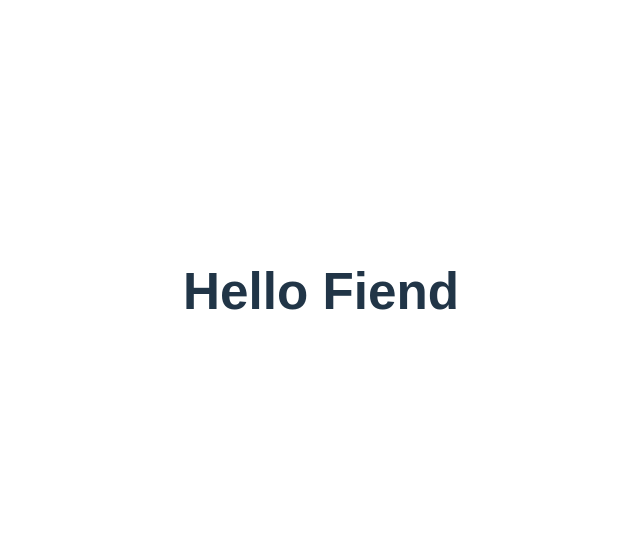
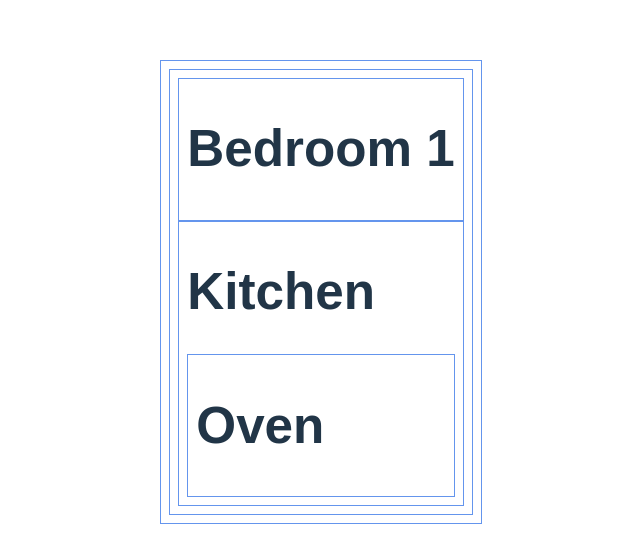
Before and after one commit to natnichols/floorplan-lab, a React (Vite) app: page / in a window 1280 px wide. Shown: the part 108-662 px from the top of the page, without its empty margins (319-959 px from the left). Built offline with nearby package versions, Linux system fonts and the light colour scheme.

Commit message:
create Bedroom, Kitchen, and Oven components

```diff
--- a/src/App.css
+++ b/src/App.css
@@ -4,3 +4,8 @@ html, body {
   justify-content: center;
   align-items: center;
 }
+
+div {
+  border: 1px solid cornflowerblue;
+  padding: 8px;
+}
--- /dev/null
+++ b/src/Bedroom.jsx
@@ -0,0 +1,7 @@
+const Bedroom = (props) => {
+  return (
+    <h1>Bedroom 1</h1>
+  );
+}
+
+export default Bedroom;
--- a/src/FloorPlan.jsx
+++ b/src/FloorPlan.jsx
@@ -1,8 +1,31 @@
+import Bedroom from './Bedroom'
+import Kitchen from './Kitchen'
+
 const FloorPlan = (props) => {
   return (
-    <div>
-      <h1>Hello Fiend</h1>
-    </div>
+    <>
+      <div>
+        <Bedroom />
+      </div>
+      <div>
+        <Kitchen />
+      </div>
+      {/* <div>
+        <Bath />
+      </div> */}
+      {/* <div>
+        <Bedroom />
+      </div> */}
+      {/* <div>
+        <LivingRoom />
+      </div> */}
+      {/* <div>
+        <Bath />
+      </div> */}
+      {/* <div>
+        <Bedroom />
+      </div> */}
+    </>
   )
 }
 
--- /dev/null
+++ b/src/Kitchen.jsx
@@ -0,0 +1,14 @@
+import Oven from "./Oven"
+
+const Kitchen = (props) => {
+  return (
+    <>
+      <h1>Kitchen</h1>
+        <div>
+          <Oven />
+        </div>
+    </>
+  )
+}
+
+export default Kitchen;
--- /dev/null
+++ b/src/Oven.jsx
@@ -0,0 +1,7 @@
+const Oven = (props) => {
+  return (
+    <h1>Oven</h1>
+  )
+}
+
+export default Oven;
```
